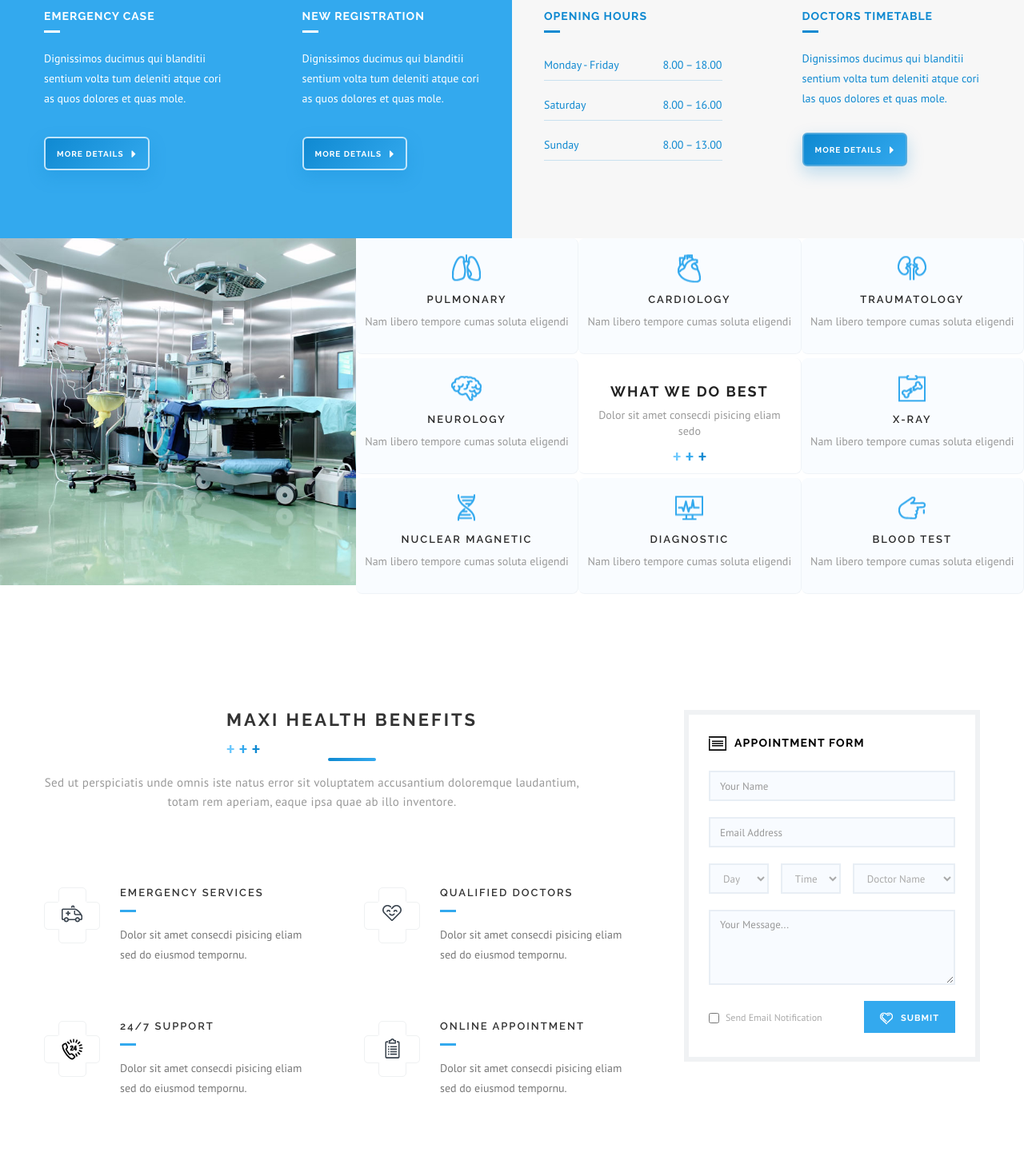
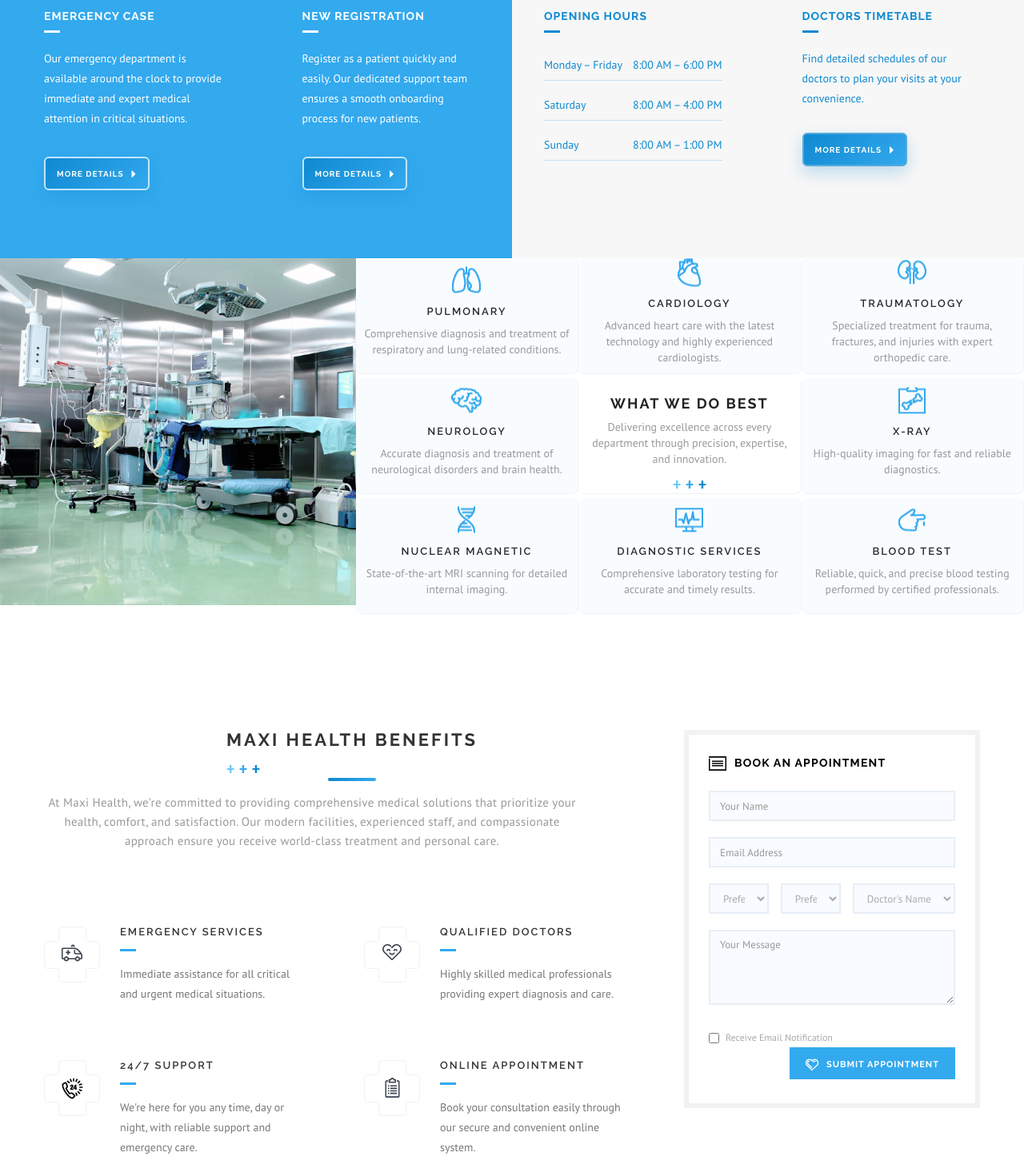
Before and after one commit to Sahirullah/maxi-health, a plain HTML site: page departments.html in a window 1280 px wide. Shown: the part 540-2006 px from the top of the page at 80% size. Drawn offline with Linux system fonts and the light colour scheme; some packages are replaced by stand-ins of ours.

Commit message:
updating

```diff
--- a/departments.html
+++ b/departments.html
@@ -130,8 +130,8 @@
 			<!-- Container -->
 			<div class="container">
 				<h3>Departments</h3>
-				<p>Qualified Staff With Expertise in Services We Offer for more Resonable</p>
-				<p>cost with love, Just explore about More!</p>
+				<p>Qualified Staff With Expertise in Every Department We provide high-quality healthcare services at reasonable costs, delivered with care, compassion, and commitment.</p>
+				<p>Explore more about our specialized departments and discover how we're improving lives every day.</p>
 				<ol class="breadcrumb">
 					<li><a href="#">Home</a></li>
 					<li class="active">Departments</li>
@@ -182,29 +182,29 @@
 					<!-- Emargency Case -->
 					<div class="col-md-6 col-sm-6 emargency-case">
 						<div class="col-md-6 message-block no-left-padding">
-							<h3>Emergency case</h3>
-							<p>Dignissimos ducimus qui blanditii sentium volta tum deleniti atque cori as quos dolores et quas mole.</p>
+							<h3>Emergency Case</h3>
+							<p>Our emergency department is available around the clock to provide immediate and expert medical attention in critical situations.</p>
 							<a href="#">More Details<i class="fa fa-caret-right"></i></a>
 						</div>
 						<div class="col-md-6 message-block no-right-padding">
 							<h3>New Registration</h3>
-							<p>Dignissimos ducimus qui blanditii sentium volta tum deleniti atque cori as quos dolores et quas mole.</p>
+							<p>Register as a patient quickly and easily. Our dedicated support team ensures a smooth onboarding process for new patients.</p>
 							<a href="#">More Details<i class="fa fa-caret-right"></i></a>
 						</div>
 					</div><!-- Emargency Case /- -->
 					<!-- Opening Hours -->
 					<div class="col-md-6 col-sm-6 opening-hours">
 						<div class="col-md-6 message-block no-padding">
-							<h3>opening hours</h3>
+							<h3>Opening Hours</h3>
 							<ul>
-								<li>Monday - Friday<span class="pull-right">8.00 – 18.00</span></li>
-								<li>Saturday<span class="pull-right">8.00 – 16.00</span></li>
-								<li>Sunday<span class="pull-right">8.00 – 13.00</span></li>
+								<li>Monday – Friday<span class="pull-right">8:00 AM – 6:00 PM</span></li>
+								<li>Saturday<span class="pull-right">8:00 AM – 4:00 PM</span></li>
+								<li>Sunday<span class="pull-right">8:00 AM – 1:00 PM</span></li>
 							</ul>
 						</div>
 						<div class="col-md-6 message-block">
-							<h3>doctors Timetable</h3>
-							<p>Dignissimos ducimus qui blanditii sentium volta tum deleniti atque cori las quos dolores et quas mole.</p>
+							<h3>Doctors Timetable</h3>
+							<p>Find detailed schedules of our doctors to plan your visits at your convenience.</p>
 							<a href="#">More Details<i class="fa fa-caret-right"></i></a>
 						</div>
 					</div><!-- Opening Hours /- -->
@@ -226,7 +226,7 @@
 						<div class="what-we-do-block-content">
 							<i><img src="images/pulmonary.png" alt="pulmonary"/></i>
 							<h5>Pulmonary</h5>
-							<p>Nam libero tempore cumas soluta eligendi </p>
+							<p>Comprehensive diagnosis and treatment of respiratory and lung-related conditions.</p>
 						</div>
 					</div>
 				</div>
@@ -236,7 +236,7 @@
 						<div class="what-we-do-block-content">
 							<i><img src="images/cardiology.png" alt="Cardiology"/></i>
 							<h5>Cardiology</h5>
-							<p>Nam libero tempore cumas soluta eligendi </p>
+							<p>Advanced heart care with the latest technology and highly experienced cardiologists.</p>
 						</div>
 					</div>
 				</div>
@@ -246,7 +246,7 @@
 						<div class="what-we-do-block-content">
 							<i><img src="images/traumatology.png" alt="Traumatology"/></i>
 							<h5>Traumatology</h5>
-							<p>Nam libero tempore cumas soluta eligendi </p>
+							<p>Specialized treatment for trauma, fractures, and injuries with expert orthopedic care.</p>
 						</div>
 					</div>
 				</div>
@@ -256,7 +256,7 @@
 						<div class="what-we-do-block-content">
 							<i><img src="images/neurology.png" alt="Neurology"/></i>
 							<h5>Neurology</h5>
-							<p>Nam libero tempore cumas soluta eligendi </p>
+							<p>Accurate diagnosis and treatment of neurological disorders and brain health.</p>
 						</div>
 					</div>
 				</div>
@@ -264,8 +264,8 @@
 					<div class="what-we-do-block">
 						<img src="images/what-we-do-best-block-title-bg.jpg" alt="what-we-do-best-title"/>
 						<div class="what-we-do-block-content">
-							<h3>What we do best</h3>
-							<p>Dolor sit amet consecdi pisicing eliam sedo</p>
+							<h3>What We Do Best</h3>
+							<p>Delivering excellence across every department through precision, expertise, and innovation.</p>
 							<span><img src="images/section-seprator.png" alt="section-seprator"/></span>
 						</div>
 					</div>
@@ -275,8 +275,8 @@
 						<img src="images/what-we-do-best-block-bg.jpg" alt="what-we-do-best"/>
 						<div class="what-we-do-block-content">
 							<i><img src="images/x-ray.png" alt="X-ray"/></i>
-							<h5>X-ray</h5>
-							<p>Nam libero tempore cumas soluta eligendi </p>
+							<h5>X-Ray</h5>
+							<p>High-quality imaging for fast and reliable diagnostics.</p>
 						</div>
 					</div>
 				</div>
@@ -285,8 +285,8 @@
 						<img src="images/what-we-do-best-block-bg.jpg" alt="what-we-do-best"/>
 						<div class="what-we-do-block-content">
 							<i><img src="images/nuclear-magnetic.png" alt="Nuclear magnetic"/></i>
-							<h5>Nuclear magnetic</h5>
-							<p>Nam libero tempore cumas soluta eligendi </p>
+							<h5>Nuclear Magnetic</h5>
+							<p>State-of-the-art MRI scanning for detailed internal imaging.</p>
 						</div>
 					</div>
 				</div>
@@ -295,8 +295,8 @@
 						<img src="images/what-we-do-best-block-bg.jpg" alt="what-we-do-best"/>
 						<div class="what-we-do-block-content">
 							<i><img src="images/diagnostic.png" alt="Diagnostic"/></i>
-							<h5>Diagnostic</h5>
-							<p>Nam libero tempore cumas soluta eligendi </p>
+							<h5>Diagnostic Services</h5>
+							<p>Comprehensive laboratory testing for accurate and timely results.</p>
 						</div>
 					</div>
 				</div>
@@ -305,8 +305,8 @@
 						<img src="images/what-we-do-best-block-bg.jpg" alt="what-we-do-best"/>
 						<div class="what-we-do-block-content">
 							<i><img src="images/blood-test.png" alt="Blood test"/></i>
-							<h5>Blood test</h5>
-							<p>Nam libero tempore cumas soluta eligendi </p>
+							<h5>Blood Test</h5>
+							<p>Reliable, quick, and precise blood testing performed by certified professionals.</p>
 						</div>
 					</div>
 				</div>
@@ -322,8 +322,8 @@
 					<!-- Service -->
 					<div class="col-md-8 col-sm-12 col-xs-12 service">
 						<div class="section-header">
-							<h3>Maxi Health benefits</h3>
-							<p>Sed ut perspiciatis unde omnis iste natus error sit voluptatem accusantium doloremque laudantium,  totam rem aperiam, eaque ipsa quae ab illo inventore.</p>
+							<h3>Maxi Health Benefits</h3>
+							<p>At Maxi Health, we're committed to providing comprehensive medical solutions that prioritize your health, comfort, and satisfaction. Our modern facilities, experienced staff, and compassionate approach ensure you receive world-class treatment and personal care.</p>
 						</div>
 						<div class="row">
 							<div class="col-md-6 col-sm-6 col-xs-12">
@@ -333,8 +333,8 @@
 										<i><img src="images/ambulance-white.png" alt="ambulance-white"/></i>
 									</div>
 									<div class="service-block-content">
-										<h3>Emergency services</h3>
-										<p>Dolor sit amet consecdi pisicing eliam sed do eiusmod tempornu.</p>
+										<h3>Emergency Services</h3>
+										<p>Immediate assistance for all critical and urgent medical situations.</p>
 									</div>
 								</div>
 							</div>
@@ -346,7 +346,7 @@
 									</div>
 									<div class="service-block-content">
 										<h3>Qualified Doctors</h3>
-										<p>Dolor sit amet consecdi pisicing eliam sed do eiusmod tempornu.</p>
+										<p>Highly skilled medical professionals providing expert diagnosis and care.</p>
 									</div>
 								</div>
 							</div>
@@ -357,8 +357,8 @@
 										<i><img src="images/phone-white.png" alt="phone-white"/></i>
 									</div>
 									<div class="service-block-content">
-										<h3>24/7 support</h3>
-										<p>Dolor sit amet consecdi pisicing eliam sed do eiusmod tempornu.</p>
+										<h3>24/7 Support</h3>
+										<p>We're here for you any time, day or night, with reliable support and emergency care.</p>
 									</div>
 								</div>
 							</div>
@@ -369,8 +369,8 @@
 										<i><img src="images/appoinment-latter-white.png" alt="appoinment-latter-white"/></i>
 									</div>
 									<div class="service-block-content">
-										<h3>online appointment</h3>
-										<p>Dolor sit amet consecdi pisicing eliam sed do eiusmod tempornu.</p>
+										<h3>Online Appointment</h3>
+										<p>Book your consultation easily through our secure and convenient online system.</p>
 									</div>
 								</div>
 							</div>
@@ -379,7 +379,7 @@
 					<div class="col-md-4 col-sm-12 col-xs-12">
 						<!-- Appointment Form -->
 						<form class="appoinment-form">
-							<h3><img src="images/appoinment.png" alt="appoinment"/>Appointment form</h3>
+							<h3><img src="images/appoinment.png" alt="appoinment"/>Book an Appointment</h3>
 							<div class="form-group col-md-12 no-padding">
 								<input type="text" id="your-name" class="form-control" placeholder="Your Name">
 							</div>
@@ -390,14 +390,14 @@
 								<div class="col-md-7 no-padding">
 									<div class="col-md-6 col-sm-4 col-xs-4 no-left-padding">
 										<select class="form-control">
-											<option>Day</option>
+											<option>Preferred Day</option>
 											<option>Sunday</option>
 											<option>Monday</option>
 										</select>
 									</div>
 									<div class="col-md-6 col-sm-4 col-xs-4 no-left-padding">
 										<select class="form-control">
-											<option>Time</option>
+											<option>Preferred Time</option>
 											<option>AM</option>
 											<option>PM</option>
 										</select>
@@ -405,19 +405,19 @@
 								</div>
 								<div class="col-md-5 col-sm-4 col-xs-4 no-padding">
 									<select class="form-control">
-										<option>Doctor Name</option>
+										<option>Doctor's Name</option>
 										<option>Mr.XYZ</option>
 										<option>Mr.ABC</option>
 									</select>
 								</div>
 							</div>
 							<div class="form-group col-md-12 col-sm-12 col-xs-12 no-padding">
-								<textarea rows="4" id="textarea_message" class="form-control" placeholder="Your Message..."></textarea>
+								<textarea rows="4" id="textarea_message" class="form-control" placeholder="Your Message"></textarea>
 							</div>
 							<div class="form-group col-md-12 col-sm-12 col-xs-12 no-padding">
-								<input type="checkbox"><span>Send Email Notification</span>
+								<input type="checkbox"><span>Receive Email Notification</span>
 								<button type="submit" id="btn_submit" class="btn-submit pull-right">
-								<img src="images/heart-sm.png" alt="heart-sm">Submit</button>
+								<img src="images/heart-sm.png" alt="heart-sm">Submit Appointment</button>
 							</div>
 						</form><!-- Appointment Form /- -->
 					</div>
```
Also changed, not shown: index.html (+4 -4 lines).
